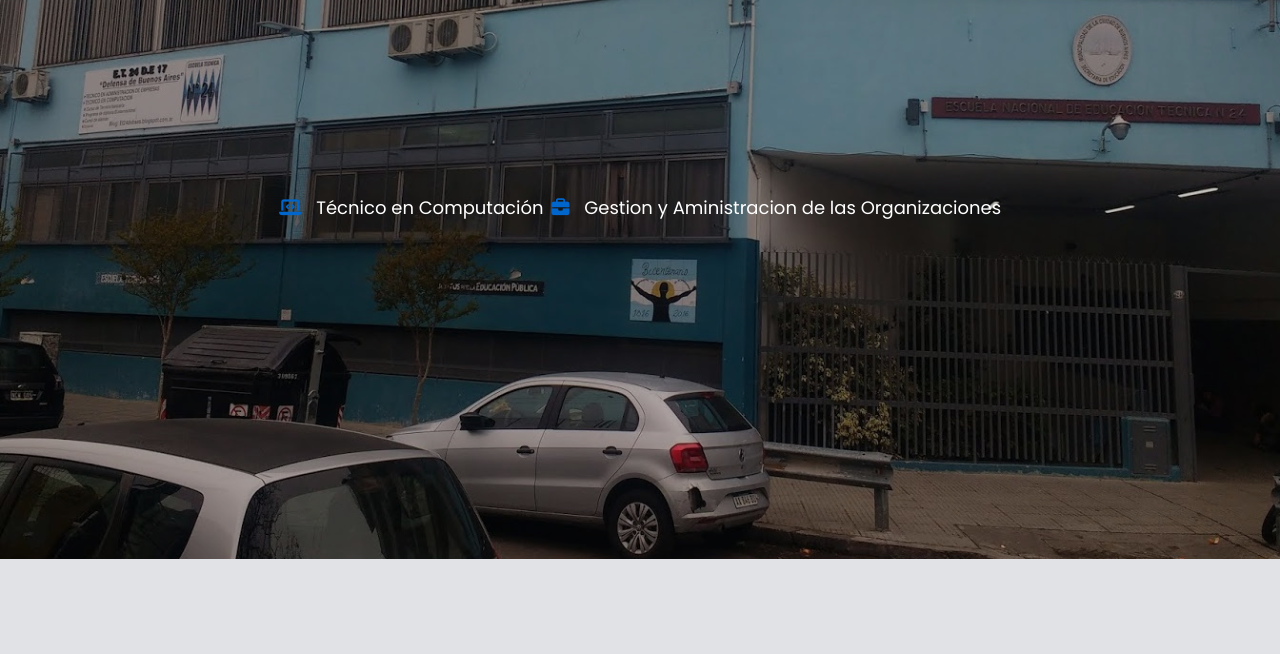
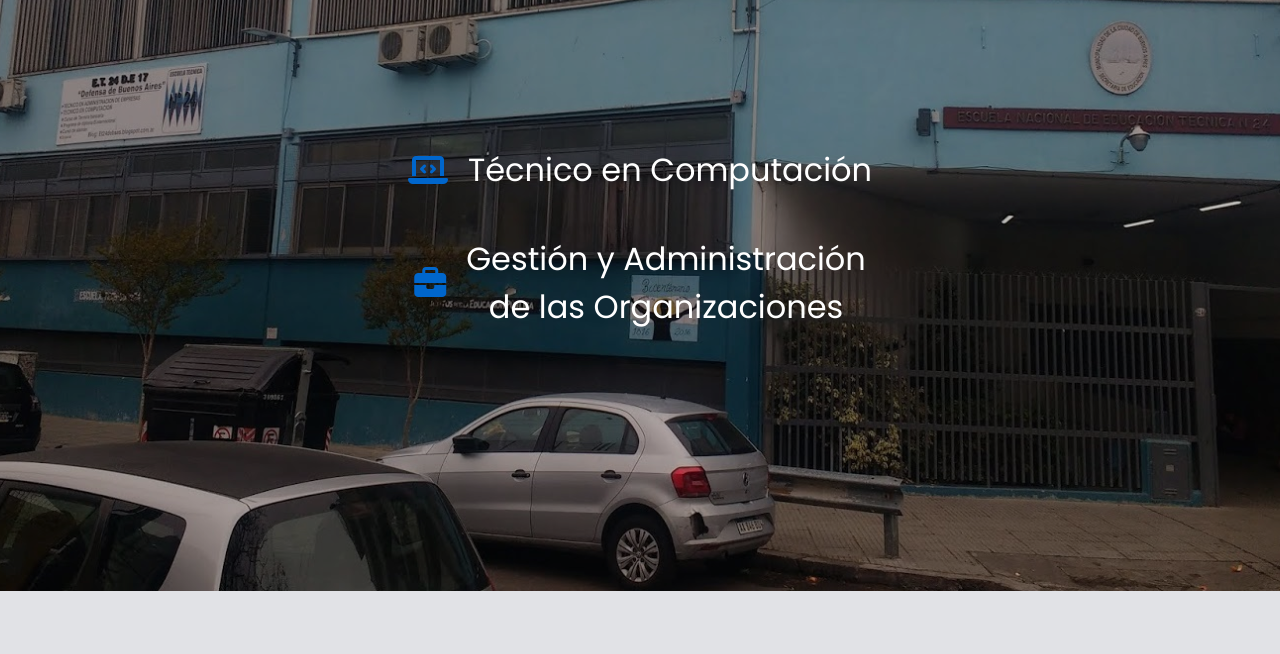
Before and after one commit to brexxonet24/pagina, a plain HTML site: page services.html in a window 1280 px wide. Shown: the part 146-800 px from the top of the page. Drawn offline with Linux system fonts and the light colour scheme.

Commit message:
5 commit

```diff
--- a/services.html
+++ b/services.html
@@ -114,29 +114,31 @@
         </header>
 
         <main>
-            <div id="h1" style="text-align: center; padding: 2rem;">
-                <ul style="list-style: none; display: inline-block; text-align: left;">
-                    <li style="font-size: 1.5em; margin-bottom: 1rem;" class="tooltip-container">
-                        <span style="display: inline-flex; align-items: center; cursor: pointer;">
-                            <a href="computacion.html">
-                                <i class="fa-solid fa-laptop-code" style="margin-right: 10px; color: #0066cc;"></i>
+            <div id="h1" style="text-align: center; padding: 5rem; margin-top: 2rem;">
+                <ul style="list-style: none; text-align: center; padding: 0; margin: 0;"> <!-- Centrado y sin padding -->
+                    <li style="margin-bottom: 2.5rem; display: block;" class="tooltip-container"> <!-- Aseguramos que sea bloque -->
+                        <a href="computacion.html" style="text-decoration: none; color: inherit;">
+                            <span style="display: inline-flex; align-items: center; cursor: pointer; font-size: 2rem;"> <!-- inline-flex para íconos -->
+                                <i class="fa-solid fa-laptop-code" style="margin-right: 20px; color: #0066cc;"></i>
                                 Técnico en Computación
                             </span>
-                            </a>
-
+                        </a>
                     </li>
-
-                    <li style="font-size: 1.5em;" class="tooltip-container">
-                        <span style="display: inline-flex; align-items: center; cursor: pointer;">
-                            <a href="gado.html">
-                            <i class="fa-solid fa-briefcase" style="margin-right: 10px; color: #0066cc;"></i>
-                            Gestion y Aministracion de las Organizaciones
-                        </span>
-                    </a>
+                    <li style="display: block;" class="tooltip-container"> <!-- Aseguramos que sea bloque -->
+                        <a href="gado.html" style="text-decoration: none; color: inherit;">
+                            <span style="display: inline-flex; align-items: center; cursor: pointer; font-size: 2rem;"> <!-- inline-flex para íconos -->
+                                <i class="fa-solid fa-briefcase" style="margin-right: 20px; color: #0066cc;"></i>
+                                Gestión y Administración<br>de las Organizaciones
+                            </span>
+                        </a>
                     </li>
-
                 </ul>
             </div>
+
+
+
+
+
             <section id="hero">
                 <div id="cont">
                     <div id="tabla">
```
